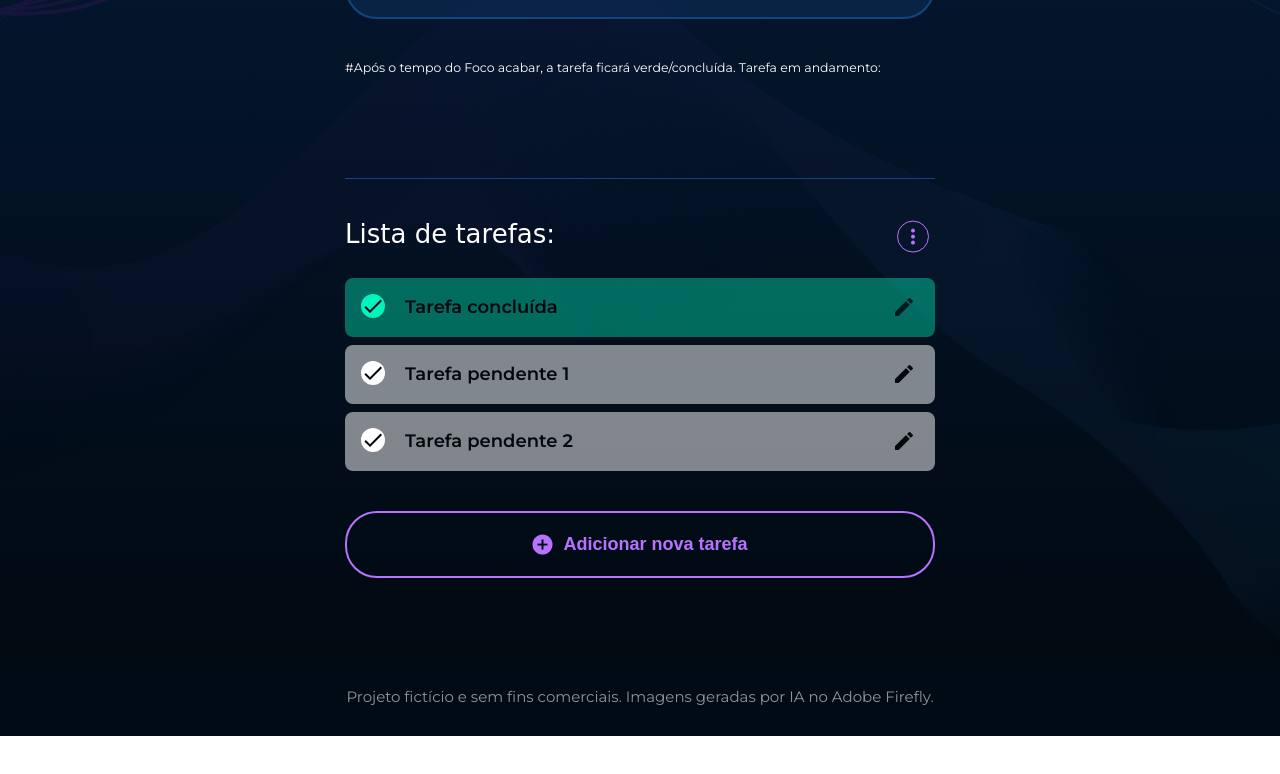
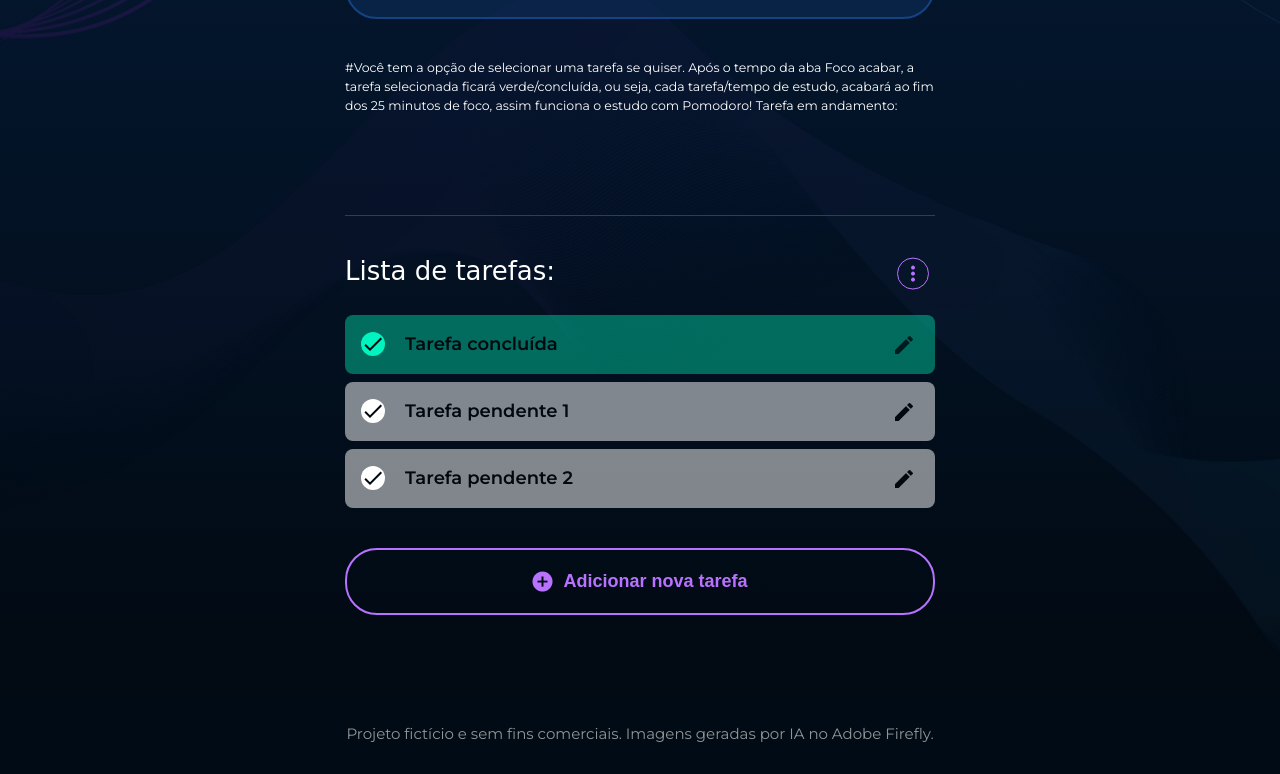
Before and after one commit to GustavoPessine/Projeto-Fokus-Typescript, a website: page index.html in a window 1280 px wide. Shown: the part 1009-1783 px from the top of the page. Before the commit the page ends 1745 px from the top, so only its background shows below. Drawn offline with nearby package versions, Linux system fonts and the light colour scheme; a web font is replaced by a local one.

Commit message:
Tempo de execução de tarefa correto, as pausas não deixam a tarefa concluída, e a descrição da aplicação foi melhorada

```diff
--- a/index.html
+++ b/index.html
@@ -73,7 +73,7 @@
         <section class="app__section-task-container">
             <div class="app__section-task-content">
                 <header class="app__section-active-task">
-                    <p class="app__section-active-task-label">#Após o tempo do Foco acabar, a tarefa ficará verde/concluída. Tarefa em andamento:</p>
+                    <p class="app__section-active-task-label">#Você tem a opção de selecionar uma tarefa se quiser. Após o tempo da aba Foco acabar, a tarefa selecionada ficará verde/concluída, ou seja, cada tarefa/tempo de estudo, acabará ao fim dos 25 minutos de foco, assim funciona o estudo com Pomodoro! Tarefa em andamento:</p>
                     <p class="app__section-active-task-description"></p>
                 </header>
                 <div class="app__section-task-header">
```
